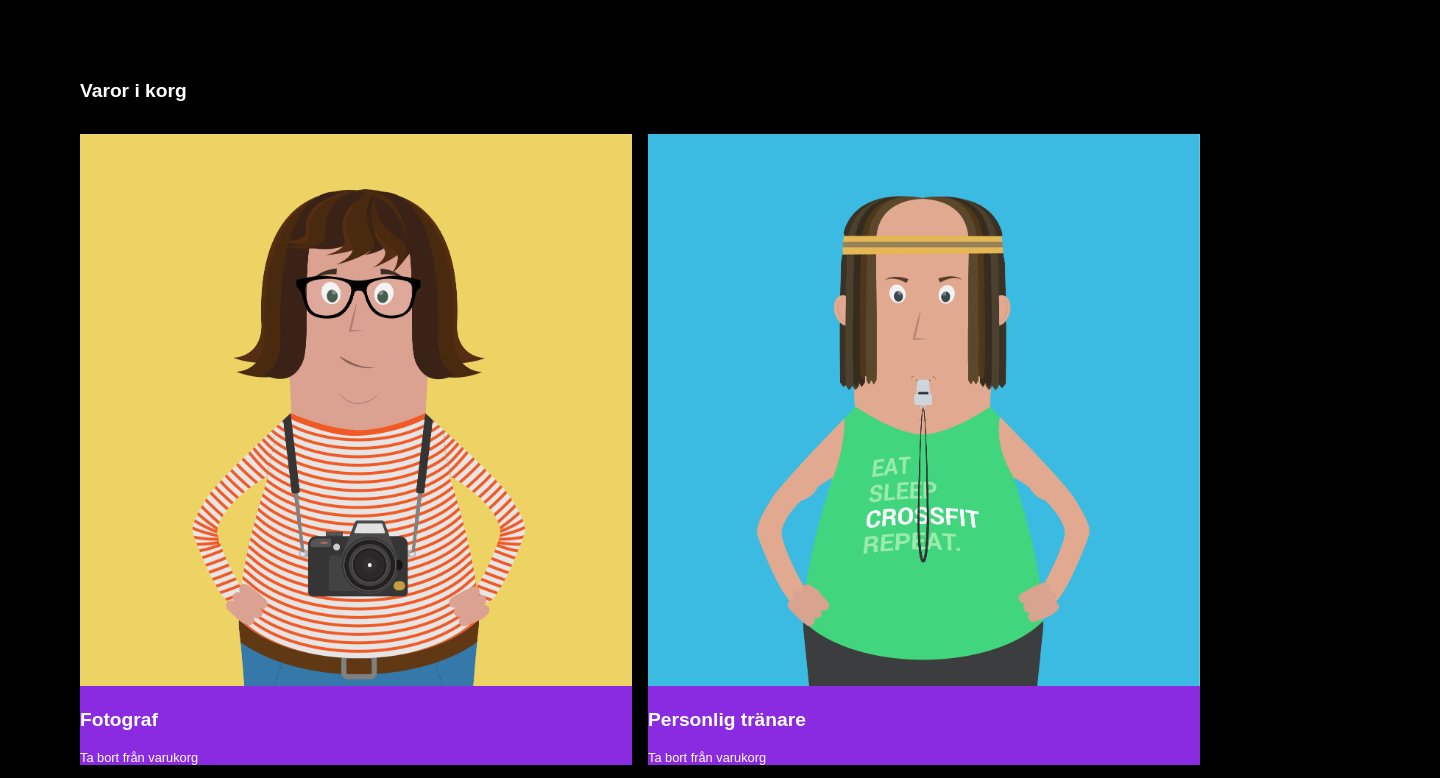
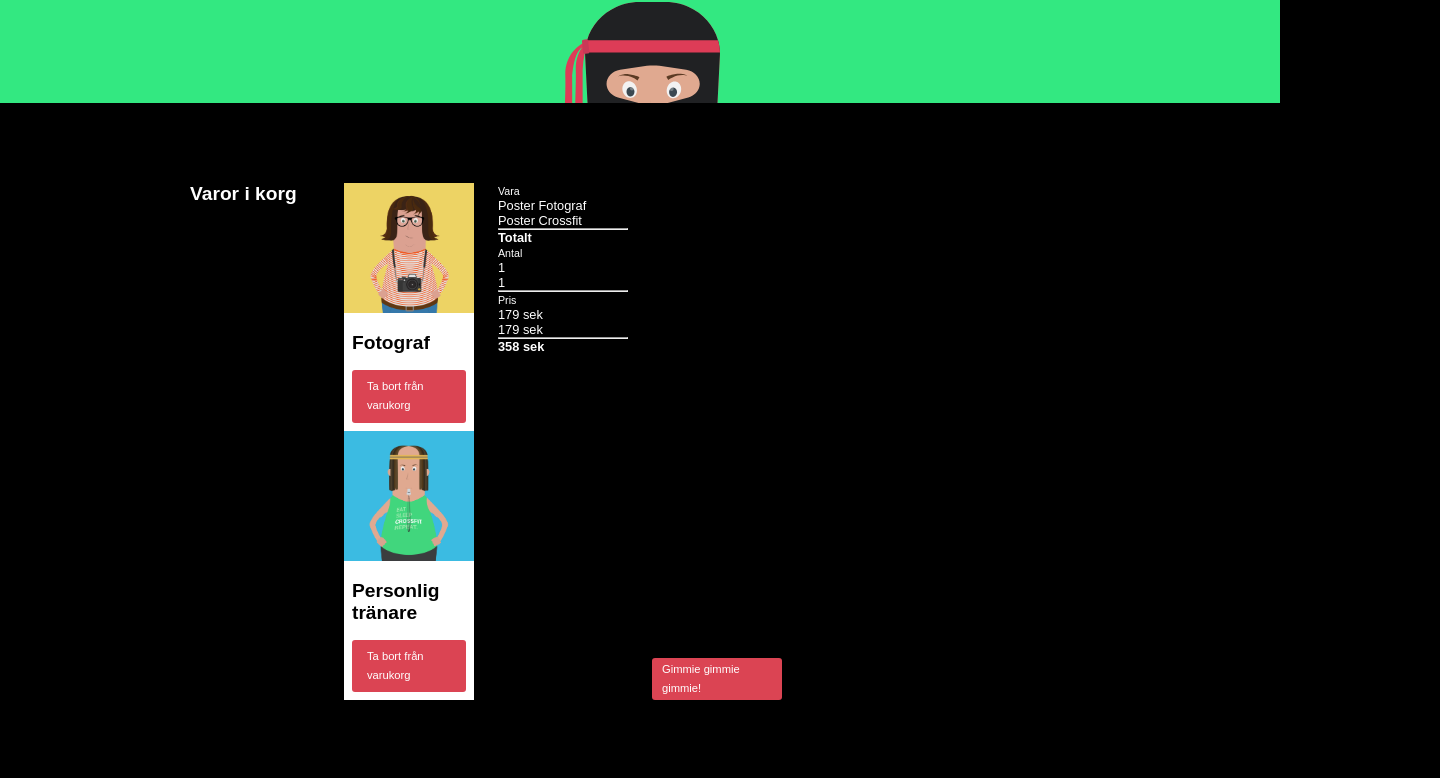
Before and after one commit to IsabellePar/Poster-Shop-Grid, a plain HTML site: page checkout.html in a window 1280 px wide. Shown: the part 247-1025 px from the top of the page, 1440 px wide, since content can reach past the window. Drawn offline with Linux system fonts and the light colour scheme.

Commit message:
Poster shop grid continued

```diff
--- a/style.css
+++ b/style.css
@@ -2,16 +2,22 @@ body {
     font-family: Arial, Helvetica, sans-serif;
     background-color: black;
     color: white;
-    margin: 0;
     font-size: 0.8rem;
+}
+
+a {
+    text-decoration: none;
+    color: white;
+    line-height: 1.2rem;
 }
 
 h3 {
     font-size: 1.2rem;
 }
 
-p {
+* {
     margin: 0;
+    box-sizing: border-box;
 }
 
 header {
@@ -19,51 +25,80 @@ header {
     padding: 1rem;
     padding-bottom: 0;
     width: 100%;
+    height: 350px;
     color: #303030;
     display: grid;
     grid-template-columns: repeat(3, 1fr);
-    grid-template-rows: repeat(3, auto);
 }
 
 header .nav-icon {
     width: 1rem;
 }
 
-.header h1,
+header h1, .header-img {
+    font-size: 3rem;
+    grid-column-start: 2;
+    place-self: center;
+    align-self: end;
+}
 .header-img {
-    grid-column-start: 2;
+    width: 160px;
 }
 
-
 main {
+    display: grid;
+    place-items: center;
     padding: 5rem;
 }
 
-.collection {
+.container {
+    max-width: 900px;
     display: grid;
-    grid-template-columns: repeat(3, 1fr);
-    grid-template-rows: max-content;
-    gap: 1rem;
-}
-.featured {
-    display: grid;
-    grid-template-columns: 1fr 1fr;
-    gap: 1rem;
-    padding: 1rem 0;
+    grid-template-columns: repeat(6, 1fr);
+    grid-template-rows: repeat(3, 1fr) auto;
+    gap: 4rem 1.5rem;
 }
 
 .card {
-    background-color: blueviolet;
+    grid-column: span 2;
+    display: grid;
+    grid-template-rows: auto 1fr;
+    gap: 0.7rem;
 }
-
 .card img {
     width: 100%;
 }
-
-.card-text {
-    gap: 5rem;
+.card .card-text {
+    height: 100%;
+    display: grid;
+    gap: 1rem;
+}
+.card .card-text p {
+    margin-bottom: 10%;
 }
 
+.button {
+    background-color: rgb(219, 68, 83);
+    color: white;
+    width: fit-content;
+    height: fit-content;
+    padding: 2px 10px;
+    border-radius: 3px;
+    font-size: 0.7rem;
+    margin-top: auto;
+}
+
+.card.large {
+    grid-column: span 3;
+    background-color: white;
+    color: black;
+}
+.card.large .card-text {
+    padding: 0.5rem;
+}
+.card.large .button {
+    padding: 7px 15px;
+}
 
 
 footer {
@@ -72,14 +107,11 @@ footer {
     display: grid;
     grid-template-columns: 1fr 1fr 1fr;
     padding: 1rem 5rem;
+    align-items: center;
 }
 
 footer article {
     display: grid;
     grid-template-columns: 1fr;
+    place-self: center;
 }
-
-article a {
-    text-decoration: none;
-    color: white;
-}
```
Also changed, not shown: index.html (+1 -3 lines).
